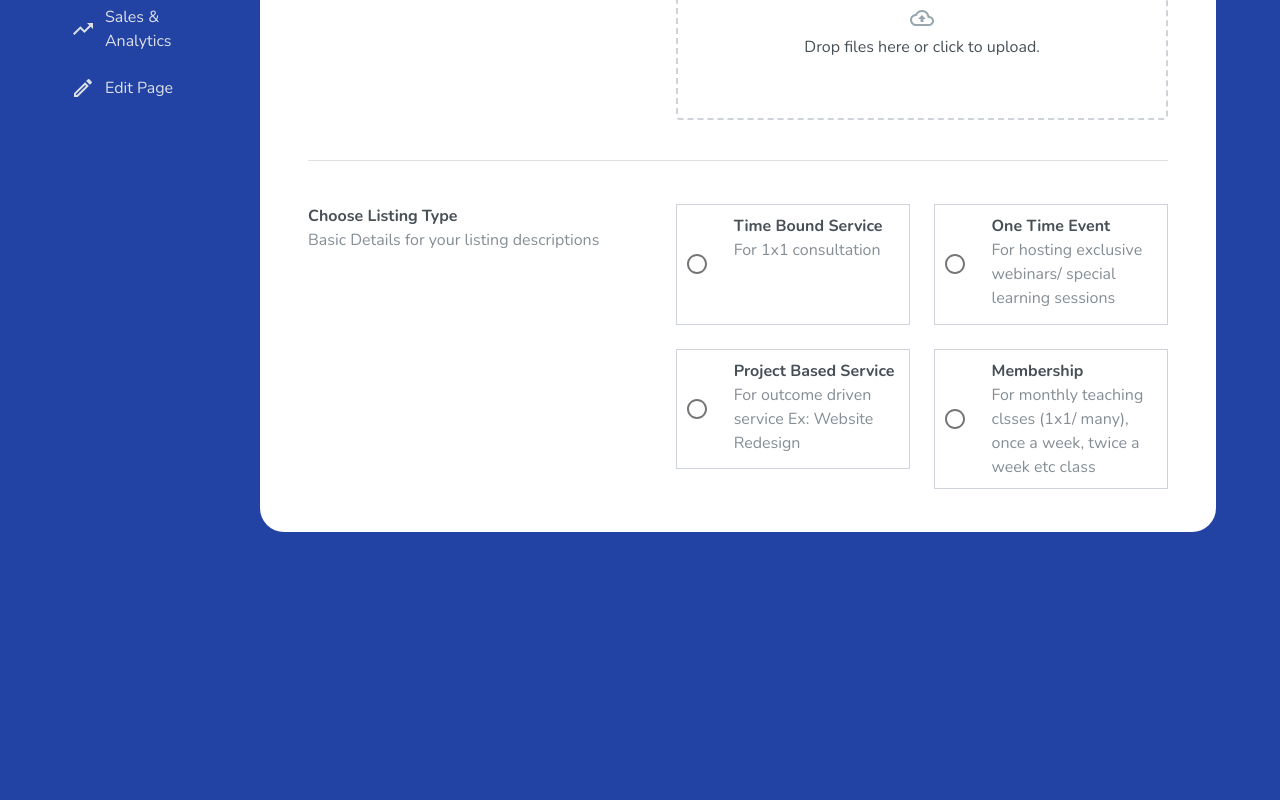
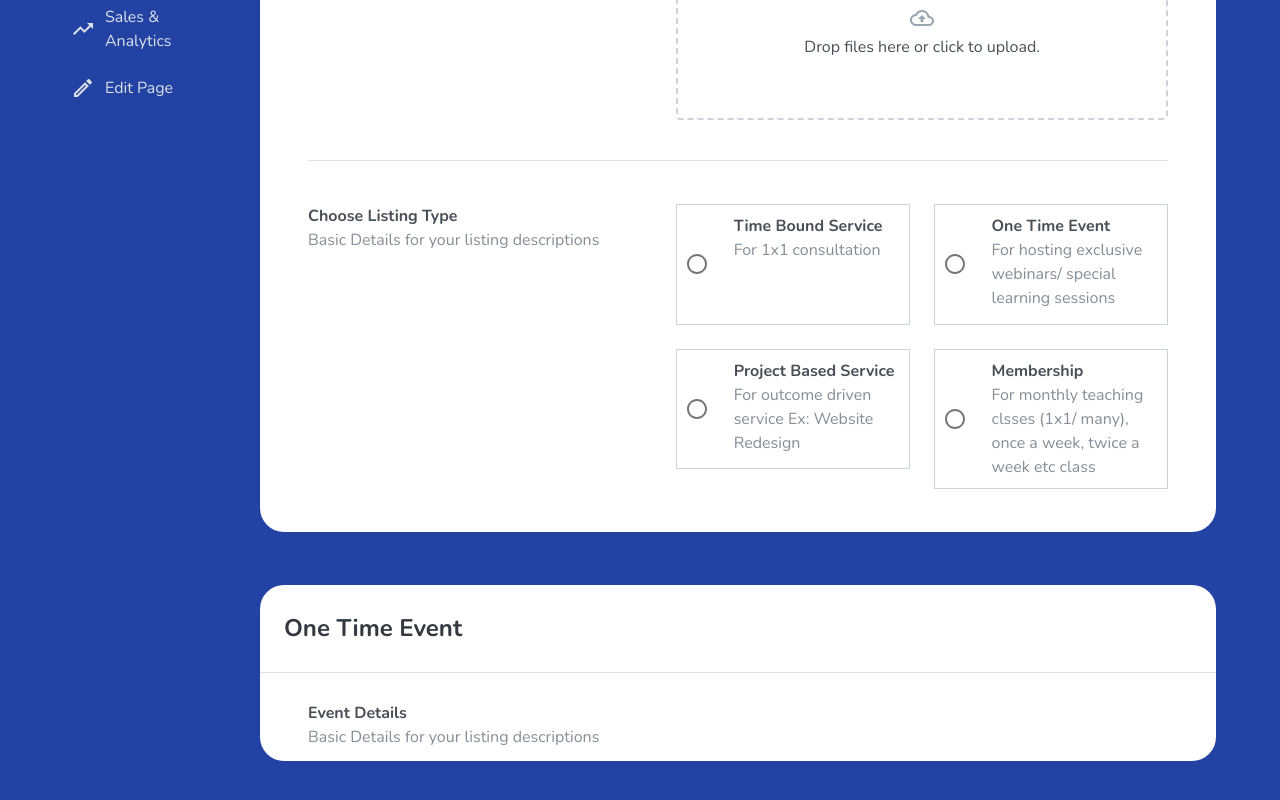
Before and after one commit to Sarthakbh321/BellyMelly-task, a React (Create React App) app: page / in a window 1280 px wide. Shown: the part 586-1386 px from the top of the page. Before the commit the page ends 1173 px from the top, so only its background shows below. Built offline with nearby package versions, Linux system fonts and the light colour scheme.

Commit message:
started second section

```diff
--- /dev/null
+++ b/src/components/FormSections/EventDetails/EventDetails.js
@@ -0,0 +1,23 @@
+import { Grid, Typography } from "@material-ui/core";
+import React from "react";
+import styles from "./EventDetails.module.css";
+
+const EventDetails = () => {
+	return (
+		<div>
+			<Grid container spacing={3}>
+				<Grid item sm={12} md={5}>
+					<Typography variant="body1" className={styles.field_header}>
+						Event Details
+					</Typography>
+					<Typography variant="body1" style={{ color: "#858D95" }}>
+						Basic Details for your listing descriptions
+					</Typography>
+				</Grid>
+				<Grid item sm={12} md={7}></Grid>
+			</Grid>
+		</div>
+	);
+};
+
+export default EventDetails;
--- /dev/null
+++ b/src/components/FormSections/EventDetails/EventDetails.module.css
@@ -0,0 +1,5 @@
+.field_header {
+	font-weight: bold !important;
+	color: #484F56;
+	margin-bottom: 10px;
+}
--- /dev/null
+++ b/src/components/FormSections/OneTimeForm.js
@@ -0,0 +1,13 @@
+import { Container } from "@material-ui/core";
+import React from "react";
+import EventDetails from "./EventDetails/EventDetails";
+
+const OneTimeForm = () => {
+	return (
+		<Container>
+			<EventDetails />
+		</Container>
+	);
+};
+
+export default OneTimeForm;
--- a/src/pages/MainPage/MainPage.js
+++ b/src/pages/MainPage/MainPage.js
@@ -1,4 +1,10 @@
-import { Container, Divider, Grid, Hidden } from "@material-ui/core";
+import {
+	Container,
+	Divider,
+	Grid,
+	Hidden,
+	Typography,
+} from "@material-ui/core";
 import React from "react";
 import ActionBar from "../../components/ActionBar/ActionBar";
 import ListingForm from "../../components/FormSections/ListingForm";
@@ -6,6 +12,7 @@ import PageTabs from "../../components/PageTabs/PageTabs";
 import Sidebar from "../../components/Sidebar/Sidebar";
 import Topbar from "../../components/Topbar/Topbar";
 import styles from "./MainPage.module.css";
+import OneTimeForm from "../../components/FormSections/OneTimeForm";
 
 const MainPage = () => {
 	return (
@@ -29,6 +36,29 @@ const MainPage = () => {
 						</Container>
 					</div>
 				</Grid>
+				<Hidden smDown>
+					<Grid item sm={0} md={2}></Grid>
+				</Hidden>
+				<Grid item sm={12} md={10}>
+					<div className={styles.main_section}>
+						<Container>
+							<Typography
+								variant="h5"
+								style={{
+									color: "#33393F",
+									fontWeight: "bold",
+									padding: "3% 0",
+								}}
+							>
+								One Time Event
+							</Typography>
+						</Container>
+						<Divider />
+						<Container style={{ margin: "3% 0" }}>
+							<OneTimeForm />
+						</Container>
+					</div>
+				</Grid>
 			</Grid>
 		</div>
 	);
--- a/src/pages/MainPage/MainPage.module.css
+++ b/src/pages/MainPage/MainPage.module.css
@@ -5,6 +5,5 @@
 .main_section {
 	background-color: white;
 	border-radius: 24px;
-	min-height: 100vh;
 	width: 100%;
 }
```
